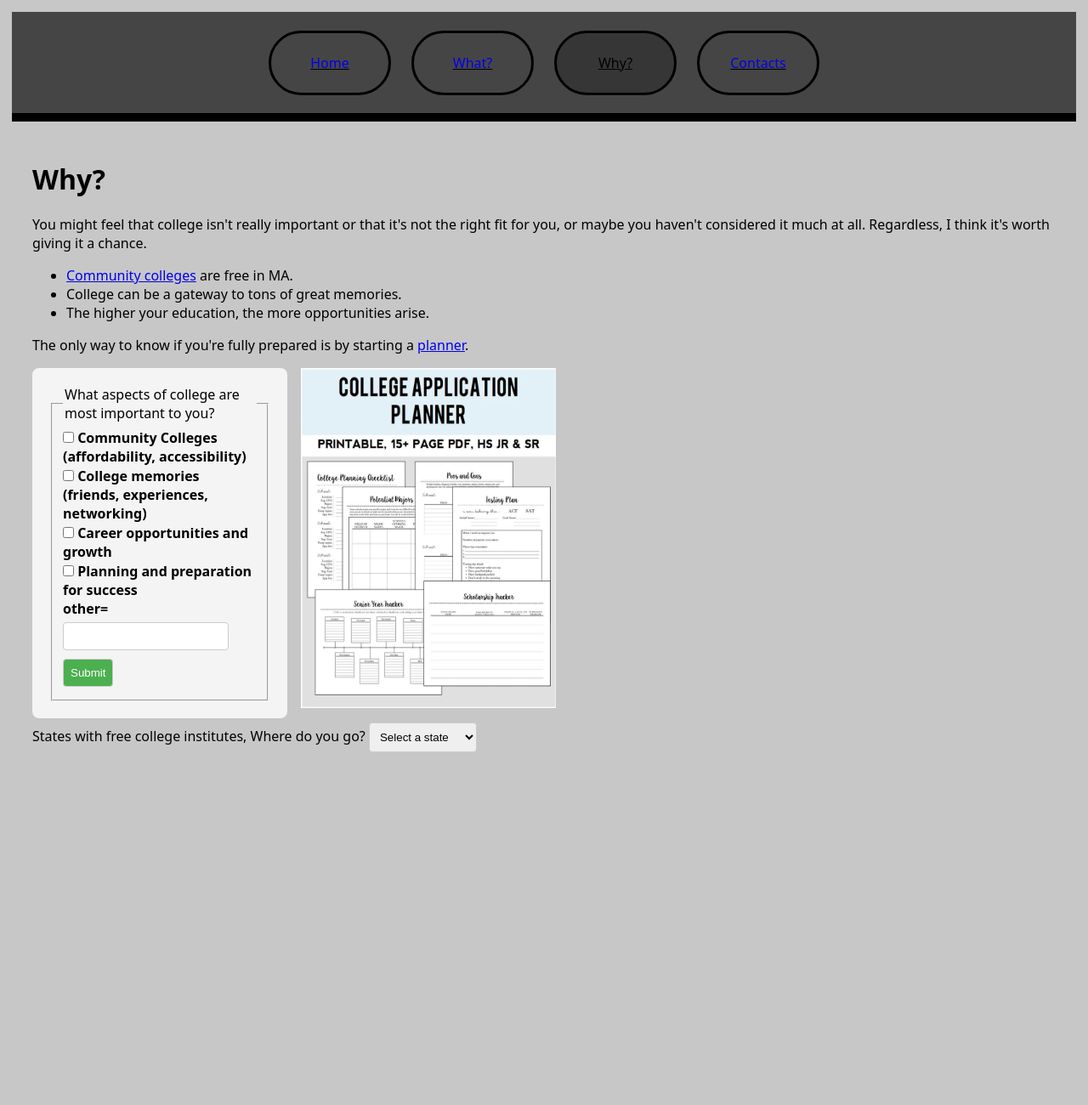
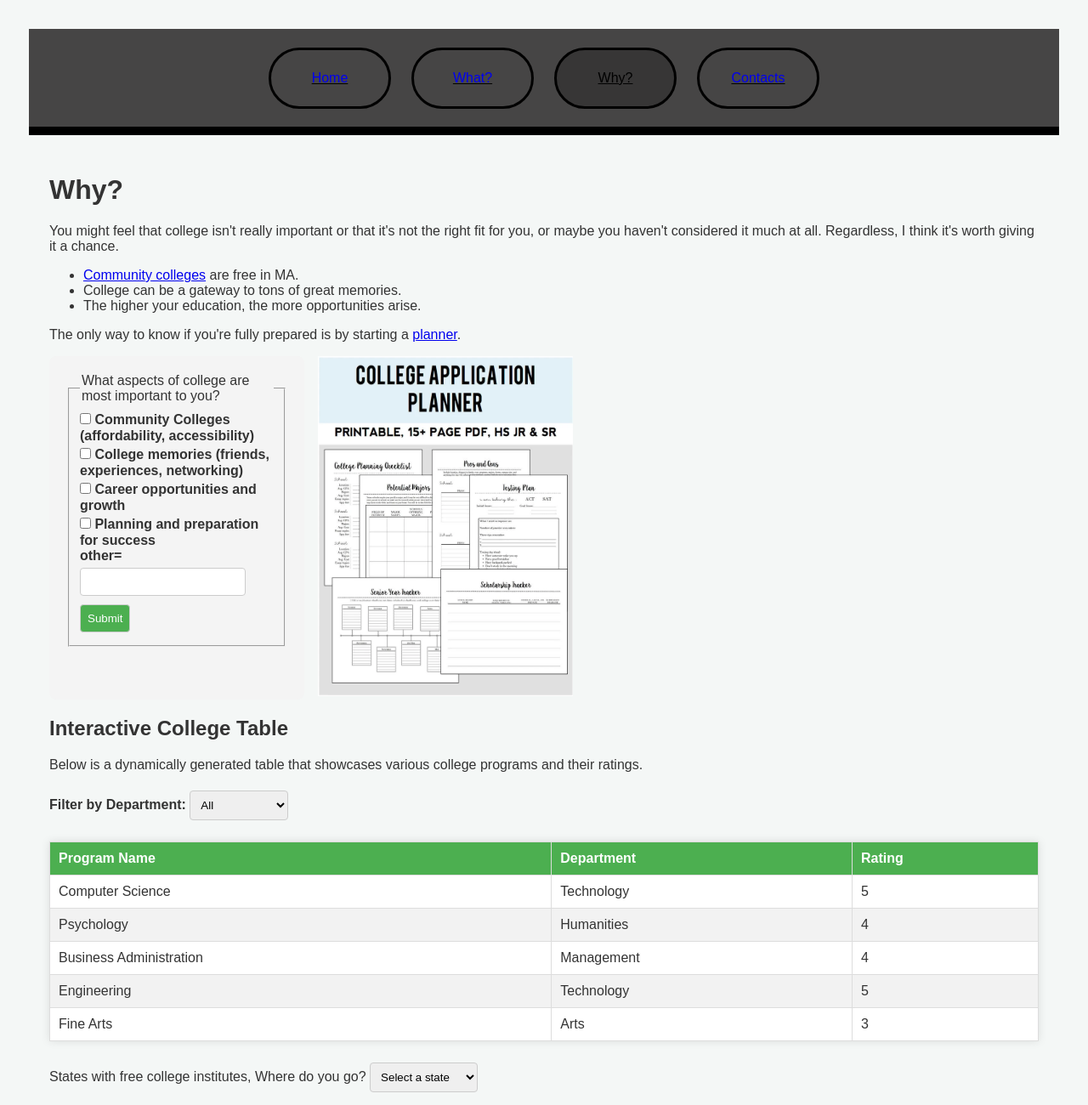
Before and after one commit to Franklin188768/College-Website, a website: page page2.html in a window 1280 px wide. Shown: the whole page at 85% size. Before the commit the page ends 1014 px from the top, so only its background shows below. Drawn offline with Linux system fonts and the light colour scheme.

Commit message:
array table

```diff
--- a/page2.html
+++ b/page2.html
@@ -4,12 +4,43 @@
 <head>
   <title>Why go to college</title>
   <meta charset="UTF-8" />
-  <meta name="viewport" content="width=device-width" , initial-scale=1 />
+  <meta name="viewport" content="width=device-width, initial-scale=1" />
   <link rel="stylesheet" href="styles.css" />
   <script type="module" src="script.js"></script>
   <style>
     nav {
       background-color: #464545;
+    }
+
+    body {
+      font-family: Arial, sans-serif;
+      padding: 20px;
+      background-color: #f4f7f6;
+      color: #333;
+    }
+
+    table {
+      width: 100%;
+      border-collapse: collapse;
+      margin: 20px 0;
+      background-color: #fff;
+      box-shadow: 0 0 10px rgba(0, 0, 0, 0.1);
+    }
+
+    th,
+    td {
+      padding: 10px;
+      text-align: left;
+      border: 1px solid #ddd;
+    }
+
+    th {
+      background-color: #4CAF50;
+      color: white;
+    }
+
+    tr:nth-child(even) {
+      background-color: #f2f2f2;
     }
   </style>
 </head>
@@ -20,7 +51,6 @@
     <a href="/index.html">What?</a>
     <a href="/page2.html" aria-current="page">Why?</a>
     <a href="Contactme.html"> Contacts </a>
-
   </nav>
 
   <main>
@@ -36,6 +66,7 @@
 
     <p>The only way to know if you're fully prepared is by starting a <a
         href="https://www.etsy.com/listing/506314267/college-application-planner-15-page">planner</a>.</p>
+
     <div class="collegepage">
       <form>
         <fieldset>
@@ -70,7 +101,73 @@
       <div class="image-container">
         <img src="/images/planning pic.webp" width="300px" height="400px" />
       </div>
-    </div> States with free college institutes,
+    </div>
+
+    <h2>Interactive College Table</h2>
+    <p>Below is a dynamically generated table that showcases various college programs and their ratings.</p>
+
+    <label for="filter">Filter by Department: </label>
+    <select id="filter">
+      <option value="">All</option>
+      <option value="Technology">Technology</option>
+      <option value="Humanities">Humanities</option>
+      <option value="Management">Management</option>
+      <option value="Arts">Arts</option>
+    </select>
+
+    <table id="collegeTable">
+      <thead>
+        <tr>
+          <th>Program Name</th>
+          <th>Department</th>
+          <th>Rating</th>
+        </tr>
+      </thead>
+      <tbody>
+        <!-- Rows will be populated dynamically -->
+      </tbody>
+    </table>
+
+    <script>
+      // Array of objects representing the table data
+      const programs = [
+        { name: "Computer Science", department: "Technology", rating: 5 },
+        { name: "Psychology", department: "Humanities", rating: 4 },
+        { name: "Business Administration", department: "Management", rating: 4 },
+        { name: "Engineering", department: "Technology", rating: 5 },
+        { name: "Fine Arts", department: "Arts", rating: 3 },
+      ];
+
+      // Function to generate and populate the table
+      function populateTable(data) {
+        const tableBody = document.querySelector("#collegeTable tbody");
+        tableBody.innerHTML = ""; // Clear existing rows
+        data.forEach(program => {
+          const row = document.createElement("tr");
+          row.innerHTML = `
+            <td>${program.name}</td>
+            <td>${program.department}</td>
+            <td>${program.rating}</td>
+          `;
+          tableBody.appendChild(row);
+        });
+      }
+
+      // Populate the table on page load
+      populateTable(programs);
+
+      // Filter functionality
+      const filter = document.getElementById("filter");
+      filter.addEventListener("change", () => {
+        const selectedDepartment = filter.value;
+        const filteredPrograms = selectedDepartment
+          ? programs.filter(program => program.department === selectedDepartment)
+          : programs;
+        populateTable(filteredPrograms);
+      });
+    </script>
+
+    States with free college institutes,
     Where do you go?
 
     <select id="States">
@@ -89,9 +186,6 @@
       });
     </script>
   </main>
-
-
-
 </body>
 
 </html>
```
